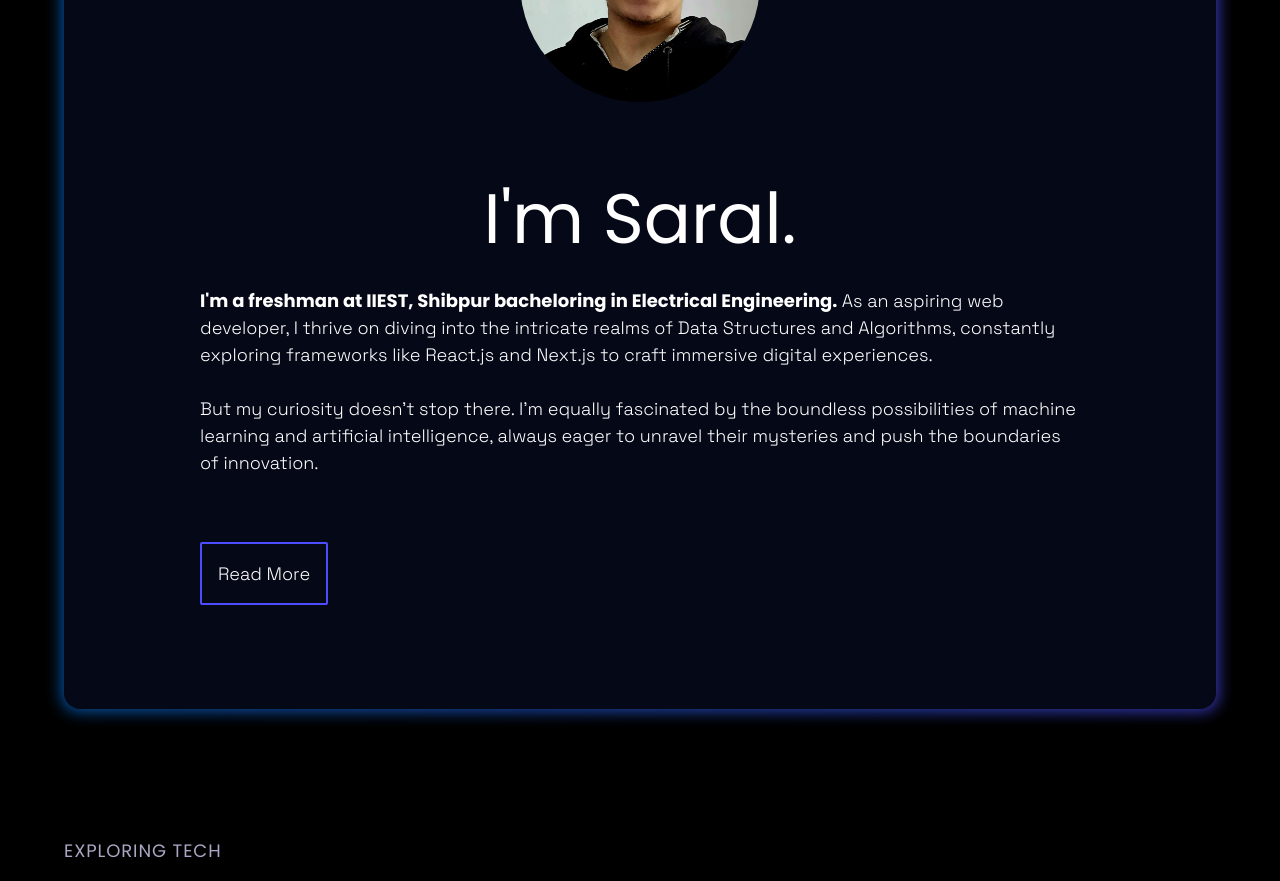
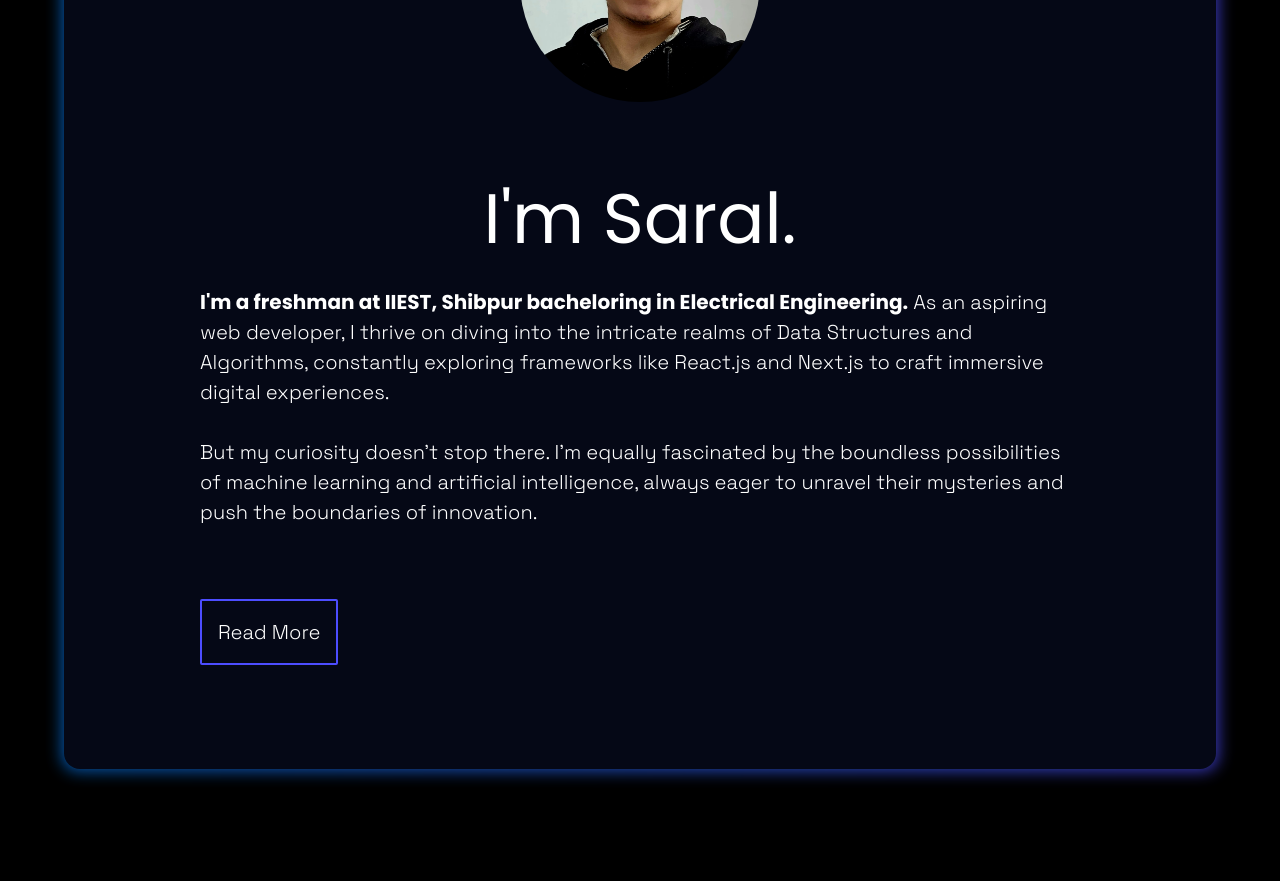
Before and after one commit to saral-gupta7/Portfolio, a React (Vite) app: page / in a window 1280 px wide. Shown: the part 1220-2101 px from the top of the page. Built offline with nearby package versions, Linux system fonts and the light colour scheme; what tailwindcss-animated would draw is missing.

Commit message:
New Changes

```diff
--- a/src/components/AboutMe.jsx
+++ b/src/components/AboutMe.jsx
@@ -78,7 +78,7 @@ const AboutMe = () => {
           </button> */}
         </div>
         <div className={` w-[60rem]`}>
-          <p className="font-grotesk p-10 text-[18px]">
+          <p className="font-grotesk p-10 sm:text-[20px] text-[14px]">
             <span className="text-white sm:text-[70px] text-[45px] font-poppins flex justify-start sm:justify-center mb-4">
               {" "}
               I&apos;m Saral.
```
